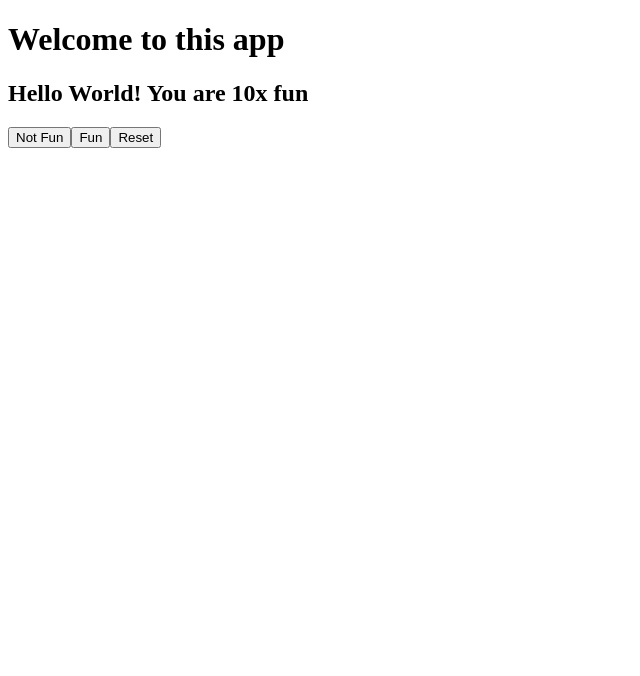
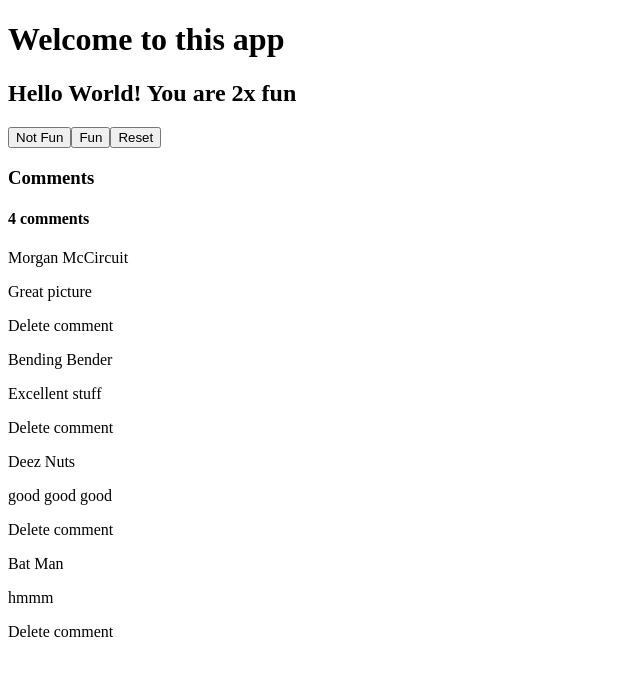
Before and after one commit to Noir-soul/first-react-app, a React app: page / in a window 1280 px wide. Shown: the top 676 px of the page, without its empty margins (0-640 px from the left). Built offline with nearby package versions, Linux system fonts and the light colour scheme.

Commit message:
Comment component plus App changes

```diff
--- a/src/components/App.js
+++ b/src/components/App.js
@@ -1,9 +1,10 @@
 import React, { Component } from 'react';
 import Greet from './Greet';
+import CommentBox from './Comment';
 
 class App extends Component {
     state = {
-        count: 10
+        count: 2
     };
 
     styles = {
@@ -14,12 +15,13 @@ class App extends Component {
         return(
             <div>
                 <Greet/>
-                <h2>Hello World! You are {`${this.formatCount() != 0 ? this.formatCount()+'x' : 'not'}`} fun</h2>
+                <h2>Hello World! You are {`${this.formatCount() == 0 ? 'not ' : this.formatCount() == 1 ? " " : this.formatCount()+'x ' }`}fun</h2>
                 <div style={this.styles} >
                     <button onClick={() => {this.setState({ count: this.state.count - 1})}}>Not Fun</button>
                     <button onClick={() => {this.setState({ count: this.state.count + 1})}}>Fun</button>
                     <button onClick={() => {this.setState({ count: this.state.count = 10})}}>Reset</button>
                 </div>
+                <CommentBox/>
             </div>
         );
     }
--- /dev/null
+++ b/src/components/Comment.js
@@ -0,0 +1,54 @@
+import React, { Component } from "react";
+
+class Comment extends Component {
+
+    render() {
+        return(
+            <div className="comment">
+                <p className="comment-header">{this.props.author}</p>
+                <p className="comment-body">{this.props.body}</p>
+                <div className="comment-footer">
+                    <a className="comment-footer-delete">
+                        Delete comment
+                    </a>
+                </div>
+            </div>
+        )
+    }
+}
+
+class CommentBox extends Component {
+
+    _getComments() {
+        let commentList = [
+            {id: 1, author: 'Morgan McCircuit', body: 'Great picture'},
+            {id: 2, author: 'Bending Bender', body: 'Excellent stuff'},
+            {id: 3, author: 'Deez Nuts', body: 'good good good'},
+            {id: 4, author: 'Bat Man', body: 'hmmm'},
+        ];
+
+        return commentList.map((comment) => {
+            return( <Comment author={comment.author} body={comment.body} key={comment.id}/>)
+        })
+    }
+
+    _getCommentsTitle(count) {
+         return (count == 0) ? "No comments yet" : count == 1 ? "1 comment" : `${count} comments`
+    }
+
+    render() {
+        const comments = this._getComments();
+        return(
+            <div className="comment-box">
+                <h3>Comments</h3>
+                <h4 className="comment-count">{this._getCommentsTitle(comments.length)}</h4>
+                <div className="comment-list">
+                    {comments}
+                </div>
+            </div>
+        )
+    }
+}
+
+
+export default CommentBox;
```
